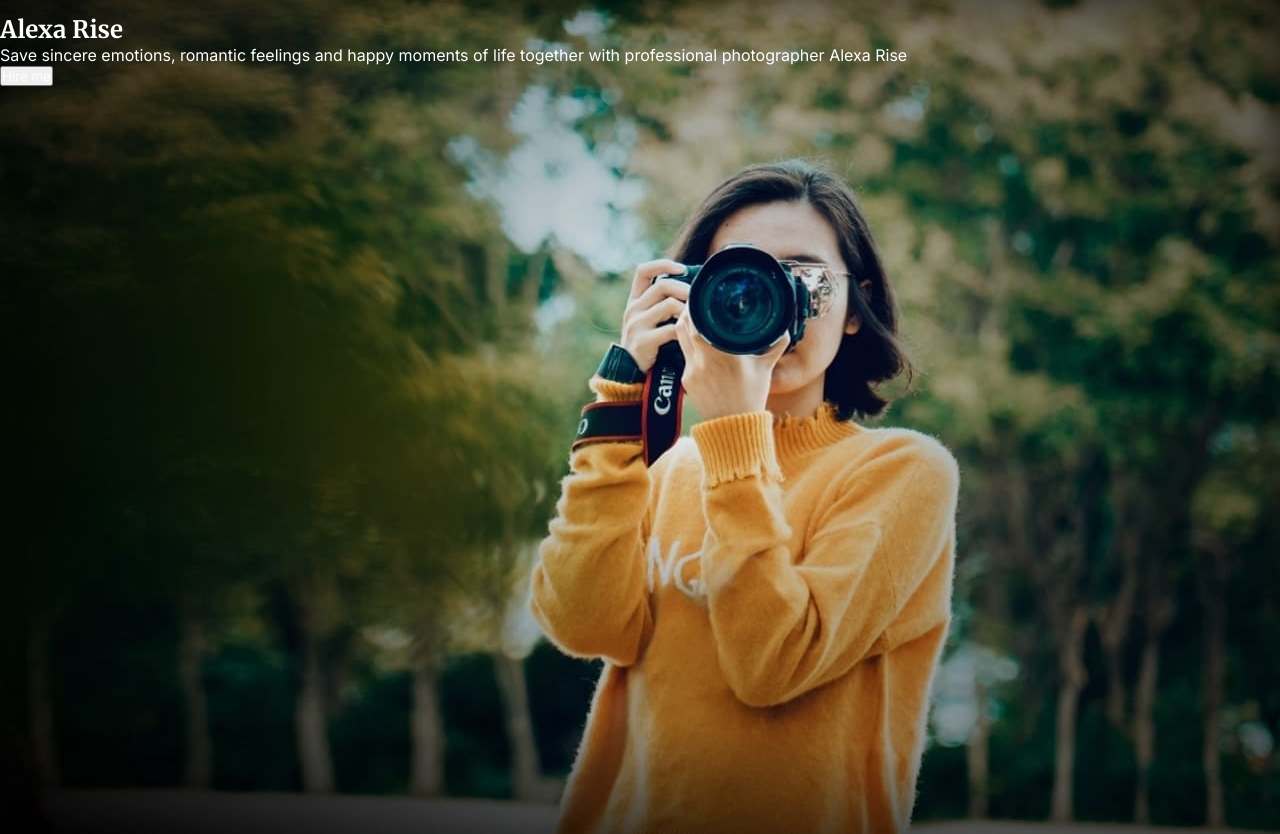
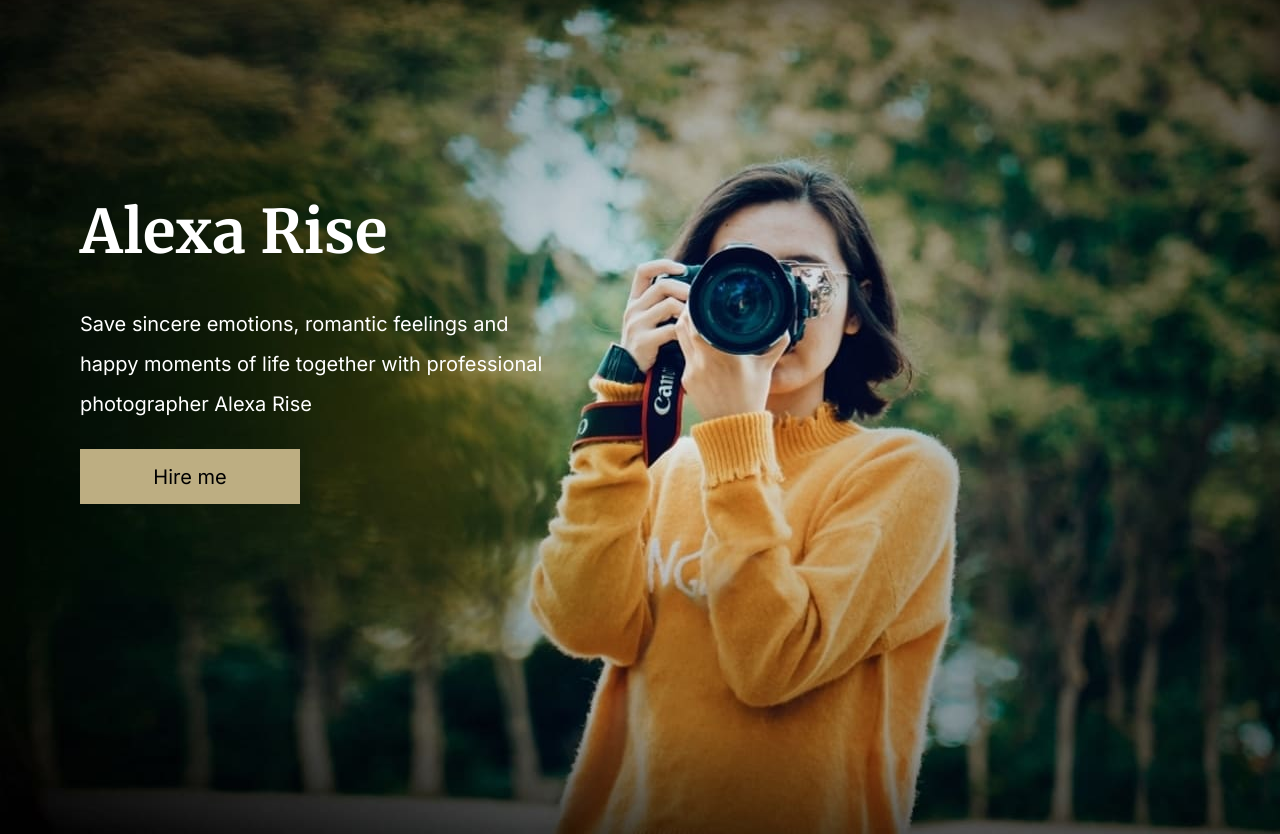
Before and after one commit to DmitriyPlyshevskiy/frontend_educational-projects, a plain HTML site: page portfolio/index.html in a window 1280 px wide. Shown: the part 76-910 px from the top of the page. Drawn offline with Linux system fonts and the light colour scheme.

Commit message:
feat: added styles for button and hero section

```diff
--- a/portfolio/style.css
+++ b/portfolio/style.css
@@ -40,6 +40,21 @@ a {
     padding: 0 20px;
 }
 
+.button {
+    width: 220px;
+    height: 55px;
+    font-size: 20px;
+    border: none;
+    color: #000;
+    background-color: #BDAE82;
+    cursor: pointer;
+}
+
+.button:hover {
+    color: #FFFFFF;
+    transition: 0.5s;
+}
+
 /* HEADER */
 .header-container {
     max-width: 1440px;
@@ -51,7 +66,6 @@ a {
     background-image: url(./assets/img/bg.png);
     background-repeat: no-repeat;
     background-position: center 0;
-    /* background-size: contain;    */
     font-size: 20px;
 }
 
@@ -105,8 +119,23 @@ a {
     max-width: 1440px;
     height: 820px;
     margin: 0 auto;
+    padding: 180px 0 0 80px;
     background-image: url(./assets/img/bg.png);
     background-repeat: no-repeat;
     background-position: center -90px;
-    /* background-size: auto auto; */
 }
+
+.hero {
+    max-width: 470px;
+}
+
+.hero-title {
+    font-size: 60px;
+    padding-bottom: 35px;
+}
+
+.hero-description {
+    font-size: 20px;
+    line-height: 40px;
+    padding-bottom: 25px;
+}
```
